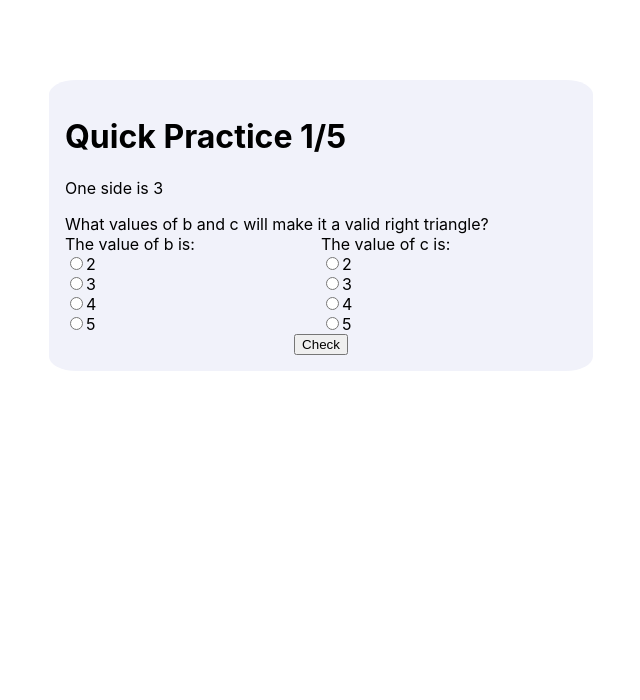
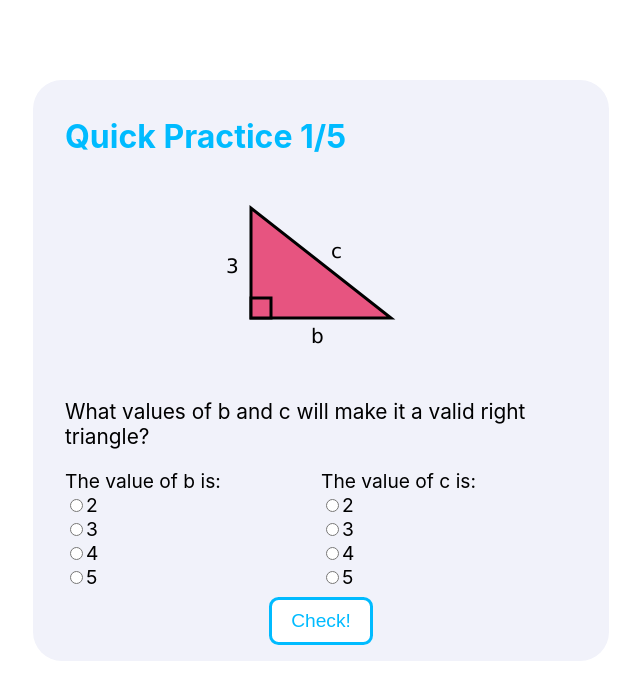
Before and after one commit to JasonLin43212/AlmostFun-QuickPractice, a React (Create React App) app in the folder frontend/: page / in a window 1280 px wide. Shown: the top 700 px of the page, without its empty margins (319-959 px from the left). Built offline with nearby package versions, Linux system fonts and the light colour scheme.

Commit message:
Styled most of the parts of the widget

```diff
--- a/frontend/src/QuickPractice.css
+++ b/frontend/src/QuickPractice.css
@@ -1,9 +1,28 @@
 .quick-practice {
     background-color: #f1f2fa;
     border-radius: 5%;
-    padding: 1em;
     margin-top: 5em;
+    padding: 1em 2em;
     width: 40%;
+}
+
+.widget-title {
+    color: #00bbff;
+    font-size: 2em;
+}
+
+.triangle-image {
+    display: flex;
+    justify-content: center;
+}
+
+/* Answer Choice CSS */
+.question {
+    font-size: 1.3em;
+}
+
+.answer-label, .radio-label {
+    font-size: 1.2em;
 }
 
 .answer-form {
@@ -14,18 +33,39 @@
 
 .answer-selection {
     display: flex;
+    flex-basis: 50%;
+    flex-direction: column;
     flex-wrap: wrap;
-    flex-direction: column;
-    flex-basis: 50%;
+    margin-bottom: 0.5em;
 }
 
 .answer-response {
     display: block;
+    font-size: 1.2em;
     flex-basis: 100%;
-    margin: 0;
+    margin: 1em;
     padding: 0;
     text-align: center;
 }
 
 .answer-button {
+    background-color: white;
+    border: 3px solid #00bbff;
+    border-radius: 0.5em;
+    color: #00bbff;
+    font-size: 1.2em;
+    padding: 0.5em 1em;
 }
+
+.answer-button:hover {
+    background-color: #00bbff;
+    color: white;
+}
+
+.answer-button:focus {
+    outline: none;
+}
+
+.answer-button:active {
+    transform: scale(0.95);
+}
--- a/frontend/src/QuickPractice.js
+++ b/frontend/src/QuickPractice.js
@@ -46,16 +46,40 @@ class QuickPractice extends Component {
     }
 
     resetQuestions = () => {
-        this.setState((state) => ({
+        this.setState({
             questionState: UNANSWERED,
             questionNumber: 1,
             bChoice: null,
             cChoice: null,
-        }))
+        });
     }
     /**
      * Functions for rendering different parts of the widget
      */
+    renderTriangle = (sideA) => {
+        return <div className='triangle-image'>
+            <svg width="200" height="200">
+              <polygon
+                  points="30,30 30,140 170,140"
+                  style={{ fill: '#e75480', stroke: 'black', 'strokeWidth': 3}}
+              />
+              <polygon
+                  points="30,140 30,120 50,120 50,140"
+                  style={{ fill: '#e75480', stroke: 'black', 'strokeWidth': 3}}
+              />
+              <text fill="black" fontSize="20" fontFamily="Verdana" x="5" y="95">
+                  {sideA}
+              </text>
+              <text fill="black" fontSize="20" fontFamily="Verdana" x="90" y="165">
+                  b
+              </text>
+              <text fill="black" fontSize="20" fontFamily="Verdana" x="110" y="80">
+                  c
+              </text>
+            </svg>
+        </div>
+    }
+
     renderAnswerResponse = () => {
         const { questions, questionNumber, questionState } = this.state;
         const currentQuestion = questions[questionNumber - 1];
@@ -90,12 +114,12 @@ class QuickPractice extends Component {
         const currentQuestion = this.state.questions[this.state.questionNumber - 1];
 
         return <>
-            <span>What values of b and c will make it a valid right triangle?</span>
+            <p className='question'>What values of b and c will make it a valid right triangle?</p>
             <form className='answer-form'>
                 <div className='answer-selection'>
-                    <label>The value of b is:</label>
+                    <label className='answer-label'>The value of b is:</label>
                     { currentQuestion.bChoices.map((choice, k) => (
-                        <label key={k}>
+                        <label className='radio-label' key={k}>
                             <input
                                 checked={choice === bChoice}
                                 onChange={() => this.handleChoiceSelection(choice, "bChoice")}
@@ -107,9 +131,9 @@ class QuickPractice extends Component {
                     ))}
                 </div>
                 <div className='answer-selection'>
-                    <label>The value of c is:</label>
+                    <label className='answer-label'>The value of c is:</label>
                     { currentQuestion.cChoices.map((choice, k) => (
-                        <label key={k}>
+                        <label className='radio-label' key={k}>
                             <input
                                 checked={choice === cChoice}
                                 onChange={() => this.handleChoiceSelection(choice, "cChoice")}
@@ -129,10 +153,10 @@ class QuickPractice extends Component {
                     type='button'
                     value={
                         questionState === CORRECT
-                            ? 'Next Question'
+                            ? 'Next Question!'
                             : (questionState === FINISHED)
-                                ? 'Restart'
-                                :'Check'
+                                ? 'Restart!'
+                                :'Check!'
                     }
                 />
             </form>
@@ -140,18 +164,12 @@ class QuickPractice extends Component {
     }
 
     render() {
-        const {
-            questions,
-            questionNumber,
-            questionState,
-        } = this.state;
+        const { questions, questionNumber } = this.state;
         const currentQuestion = questions[questionNumber - 1];
 
         return <div className='quick-practice'>
-            <h1>Quick Practice {questionNumber}/{questions.length}</h1>
-
-            <p>One side is {currentQuestion.a}</p>
-
+            <h1 className='widget-title'>Quick Practice {questionNumber}/{questions.length}</h1>
+            {this.renderTriangle(currentQuestion.a)}
             {this.renderAnswerSelection()}
         </div>
     }
```
